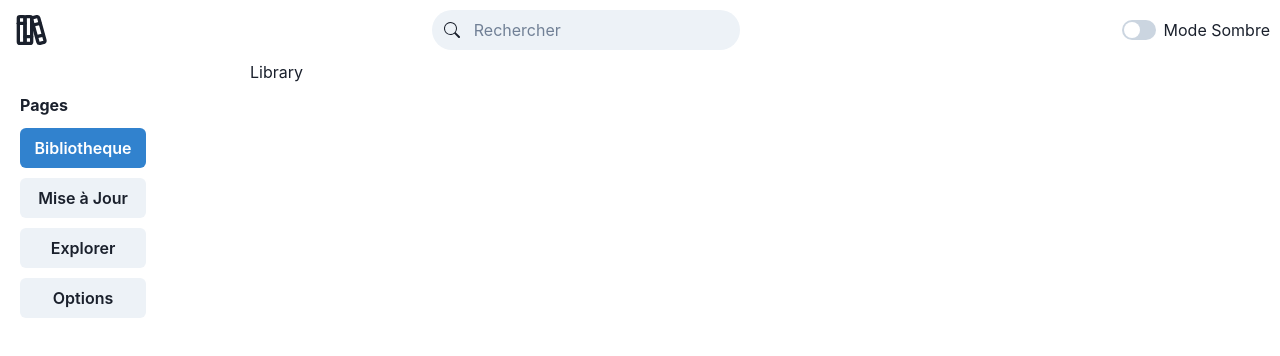
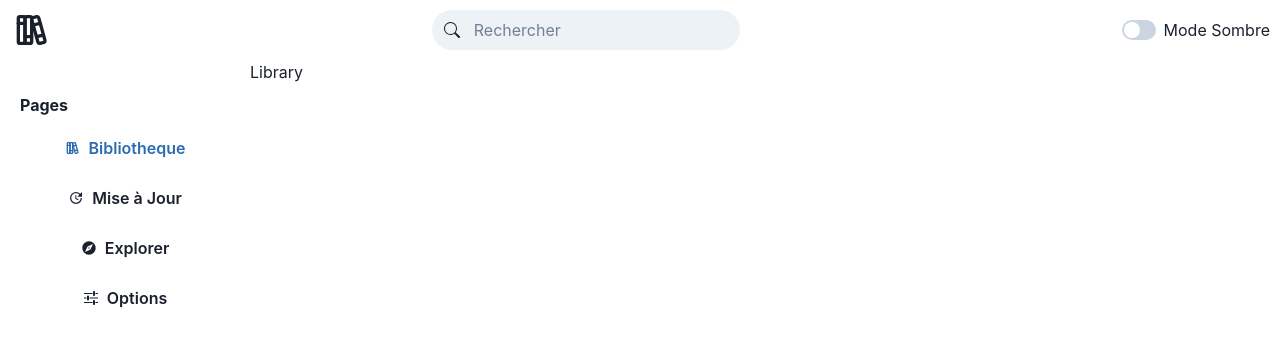
Before and after one commit to mronzon/Monastere, a React (Vite) app: page / in a window 1280 px wide. Shown: the top 356 px of the page. Built offline with nearby package versions, Linux system fonts and the light colour scheme.

Commit message:
add icon for page selection

```diff
--- a/src/components/PageList.tsx
+++ b/src/components/PageList.tsx
@@ -1,13 +1,5 @@
-import {
-  HStack,
-  Heading,
-  ListItem,
-  List,
-  Button,
-  Spinner,
-} from "@chakra-ui/react";
-import usePages from "../hooks/useOptions";
-
+import { HStack, Heading, ListItem, List, Button } from "@chakra-ui/react";
+import pageData from "../data/pages";
 interface Props {
   pageSelected: number;
   setPage: (pageId: number) => void;
@@ -15,10 +7,6 @@ interface Props {
 }
 
 const PageList = ({ pageSelected, setPage, bottom }: Props) => {
-  const { data, isLoading } = usePages();
-
-  if (isLoading) return <Spinner />;
-
   return (
     <>
       {!bottom && (
@@ -27,15 +15,16 @@ const PageList = ({ pageSelected, setPage, bottom }: Props) => {
             Pages
           </Heading>
           <List>
-            {data.map((page) => (
+            {pageData.map((page) => (
               <ListItem key={page.id} paddingY="5px">
                 <HStack>
                   <Button
-                    size={"md"}
-                    width={"60%"}
+                    width={"100%"}
                     onClick={() => setPage(page.id)}
                     fontSize="md"
                     colorScheme={page.id === pageSelected ? "blue" : "gray"}
+                    leftIcon={page.icon}
+                    variant={"ghost"}
                   >
                     {page.name}
                   </Button>
--- a/src/data/pages.ts
+++ /dev/null
@@ -1,22 +0,0 @@
-export default [
-  {
-    "name": "Bibliotheque",
-    "root": "biblio",
-    "id": 1,
-  },
-  {
-    "name": "Mise à Jour",
-    "root": "maj",
-    "id": 2,
-  },
-  {
-    "name": "Explorer",
-    "root": "explorer",
-    "id": 3,
-  },
-  {
-    "name": "Options",
-    "root": "options",
-    "id": 4,
-  }
-]
--- /dev/null
+++ b/src/data/pages.tsx
@@ -0,0 +1,33 @@
+import { MdOutlineUpdate } from "react-icons/md";
+import { TbBooks } from "react-icons/tb";
+import { MdExplore } from "react-icons/md";
+import { IoMdOptions } from "react-icons/io";
+
+const pageData = [
+  {
+    name: "Bibliotheque",
+    root: "biblio",
+    id: 1,
+    icon: <TbBooks />,
+  },
+  {
+    name: "Mise à Jour",
+    root: "maj",
+    id: 2,
+    icon: <MdOutlineUpdate />,
+  },
+  {
+    name: "Explorer",
+    root: "explorer",
+    id: 3,
+    icon: <MdExplore />,
+  },
+  {
+    name: "Options",
+    root: "options",
+    id: 4,
+    icon: <IoMdOptions />,
+  },
+];
+
+export default pageData;
```
